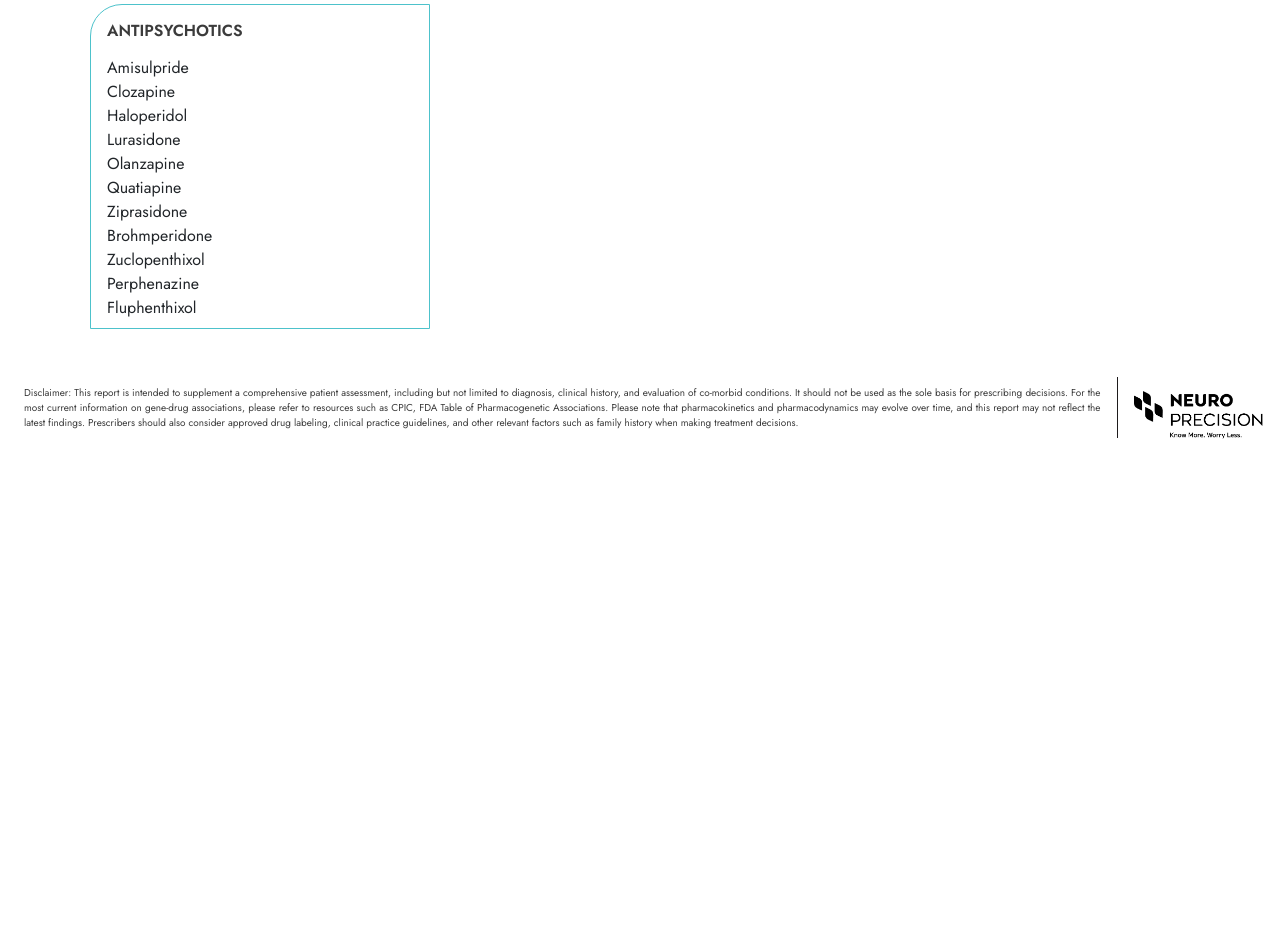
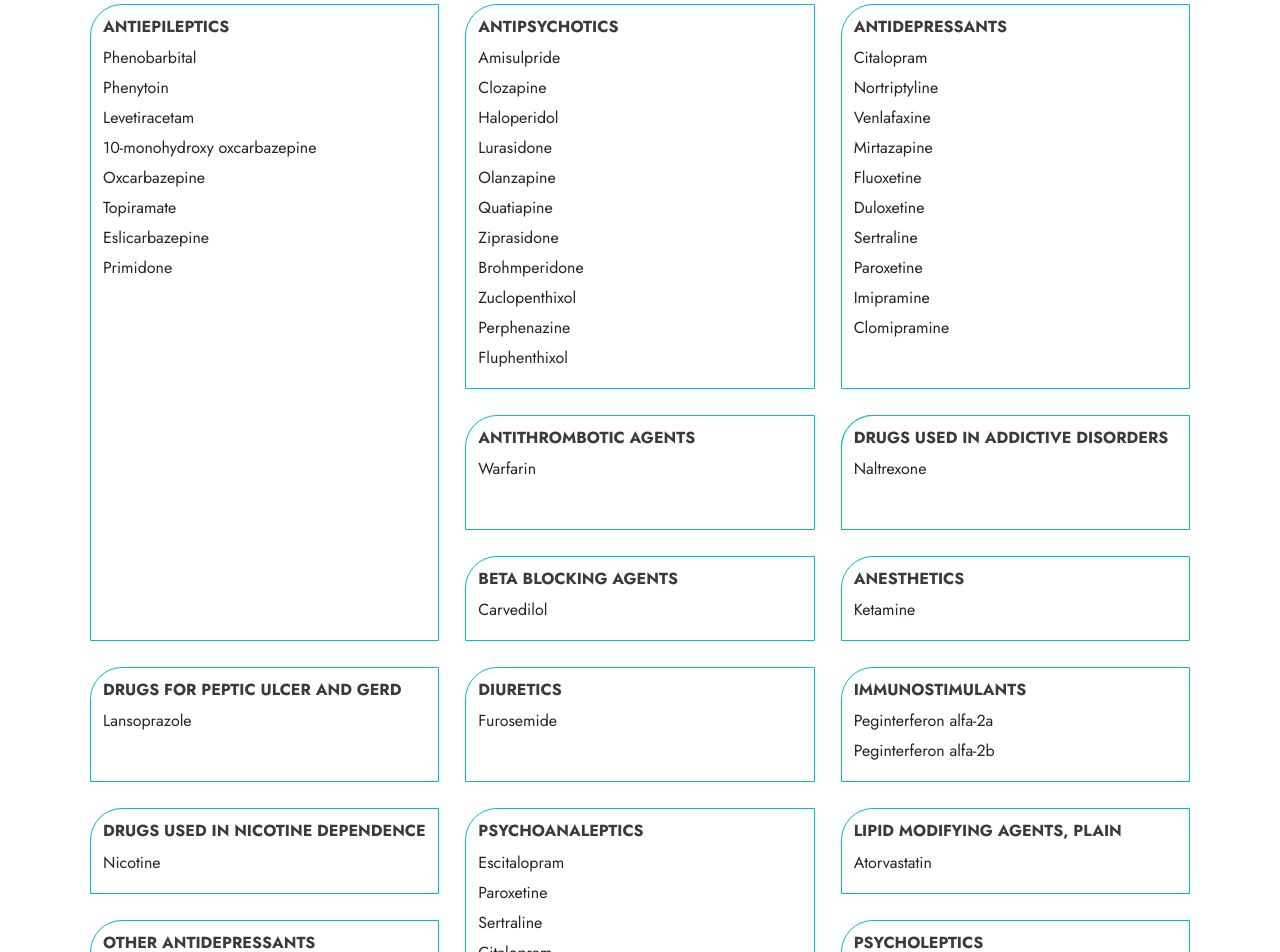
Before and after one commit to dhanashrilk/pgx-report-generator, a React (Create React App) app: page / in a window 1280 px wide. Shown: the part 3500-4452 px from the top of the page. Before the commit the page ends 3970 px from the top, so only its background shows below. Built offline with nearby package versions, Linux system fonts and the light colour scheme.

Commit message:
some changes

```diff
--- a/src/components/cardSection.jsx
+++ b/src/components/cardSection.jsx
@@ -1,27 +1,223 @@
 import React from "react";
+
+// drugData.js
+export const drugData = [
+  {
+    category: "ANTIPSYCHOTICS",
+    items: [
+      "Amisulpride",
+      "Clozapine",
+      "Haloperidol",
+      "Lurasidone",
+      "Olanzapine",
+      "Quatiapine",
+      "Ziprasidone",
+      "Brohmperidone",
+      "Zuclopenthixol",
+      "Perphenazine",
+      "Fluphenthixol",
+    ],
+  },
+  {
+    category: "PSYCHOSTIMULANTS",
+    items: ["Dextroamphetamine", "Atomoxetine"],
+  },
+  {
+    category: "ANTIDEPRESSANTS",
+    items: [
+      "Citalopram",
+      "Nortriptyline",
+      "Venlafaxine",
+      "Mirtazapine",
+      "Fluoxetine",
+      "Duloxetine",
+      "Sertraline",
+      "Paroxetine",
+      "Imipramine",
+      "Clomipramine",
+    ],
+  },
+  {
+    category: "ANTIEPILEPTICS",
+    items: [
+      "Phenobarbital",
+      "Phenytoin",
+      "Levetiracetam",
+      "10-monohydroxy oxcarbazepine",
+      "Oxcarbazepine",
+      "Topiramate",
+      "Eslicarbazepine",
+      "Primidone",
+    ],
+  },
+  {
+    category: "ANTITHROMBOTIC AGENTS",
+    items: ["Warfarin"],
+  },
+  {
+    category: "BETA BLOCKING AGENTS",
+    items: ["Carvedilol"],
+  },
+  {
+    category: "ANESTHETICS",
+    items: ["Ketamine"],
+  },
+  {
+    category: "DRUGS FOR PEPTIC ULCER AND GERD",
+    items: ["Lansoprazole"],
+  },
+  {
+    category: "DIURETICS",
+    items: ["Furosemide"],
+  },
+  {
+    category: "IMMUNOSTIMULANTS",
+    items: ["Peginterferon alfa-2a", "Peginterferon alfa-2b"],
+  },
+  {
+    category: "DRUGS USED IN NICOTINE DEPENDENCE",
+    items: ["Nicotine"],
+  },
+  {
+    category: "LIPID MODIFYING AGENTS, PLAIN",
+    items: ["Atorvastatin"],
+  },
+  {
+    category: "OTHER ANTIDEPRESSANTS",
+    items: ["Trazodone", "Hydroxybupropion", "Desvenlafaxine"],
+  },
+  {
+    category: "OTHER ANTIEPILEPTICS",
+    items: [
+      "Gabapentin",
+      "Lamotrigine",
+      "Valproate",
+      "Carbamazepine",
+      "Levetiracetam",
+    ],
+  },
+  {
+    category: "PHENOTHIAZINES WITH PIPERAZINE STRUCTURE",
+    items: ["Trifluoperazine"],
+  },
+  {
+    category: "PSYCHOANALEPTICS",
+    items: [
+      "Escitalopram",
+      "Paroxetine",
+      "Sertraline",
+      "Citalopram",
+      "Fluoxetine",
+      "Fluvoxamine",
+      "Desipramine",
+    ],
+  },
+  {
+    category: "SELECTIVE CALCIUM CHANNEL BLOCKERS WITH MAINLY VASCULAR EFFECTS",
+    items: ["Nicardipine", "Nimodipine"],
+  },
+  {
+    category: "CALCIUM CHANNEL BLOCKERS",
+    items: ["Diltiazem"],
+  },
+  {
+    category: "DRUGS USED IN ADDICTIVE DISORDERS",
+    items: ["Naltrexone"],
+  },
+  {
+    category: "LIPID MODIFYING AGENTS",
+    items: [
+      "Simvastatin",
+      "Pravastatin",
+      "Ezetimibe",
+      "HMG CoA reductase inhibitors",
+      "Rosuvastatin",
+      "Atorvastatin",
+      "Losartan",
+    ],
+  },
+  {
+    category: "OTHER BLOOD GLUCOSE LOWERING DRUGS",
+    items: ["Dulaglutide"],
+  },
+  {
+    category: "PSYCHOLEPTICS",
+    items: ["Aripiprazole", "Chlorpromazine", "Fluphenazine", "Lithium"],
+  },
+];
 
 const CardSection = () => {
   return (
     <div className="container">
-      <div className="row">
-        <div className="col-md-4">
-          <div className="card-sec">
-            <h6>ANTIPSYCHOTICS</h6>
-            <div className="py-2">
-              <p>Amisulpride</p>
-              <p>Clozapine</p>
-              <p>Haloperidol</p>
-              <p>Lurasidone</p>
-              <p>Olanzapine</p>
-              <p>Quatiapine</p>
-              <p>Ziprasidone</p>
-              <p>Brohmperidone</p>
-              <p>Zuclopenthixol</p>
-              <p>Perphenazine</p>
-              <p>Fluphenthixol</p>
+      <div
+        className="wrapper"
+        style={{
+          display: "grid",
+          gridTemplateColumns: "repeat(3, 1fr)",
+          gridAutoRows: "auto",
+          gap: "10px",
+        }}
+      >
+        {drugData.map((section, idx) => {
+          const customStyle = {};
+
+          // Positioning customizations to match screenshot layout
+          if (section.category === "ANTIEPILEPTICS") {
+            customStyle.gridColumn = "2 / 0";
+            customStyle.gridRow = "1 / 4";
+          }
+
+          if (section.category === "PSYCHOSTIMULANTS") {
+            customStyle.gridColumn = "3 / 4";
+            customStyle.gridRow = "2 / 3";
+          }
+
+          if (section.category === "ANTIDEPRESSANTS") {
+            customStyle.gridColumn = "3 / 4";
+            customStyle.gridRow = "1 / 2";
+          }
+
+          if (section.category === "PSYCHOANALEPTICS") {
+            customStyle.gridColumn = "2 / 3";
+            customStyle.gridRow = "5 / 7";
+          }
+
+          if (section.category === "PSYCHOLEPTICS") {
+            customStyle.gridColumn = "3 / 4";
+            customStyle.gridRow = "6 / 7";
+          }
+          if (section.category === "CALCIUM CHANNEL BLOCKERS") {
+            customStyle.gridColumn = "3 / 4";
+            customStyle.gridRow = "2 / 3";
+          }
+          if (section.category === "DRUGS USED IN ADDICTIVE DISORDERS") {
+            customStyle.gridColumn = "3 / 4";
+            customStyle.gridRow = "2 / 3";
+          }
+
+          return (
+            <div
+              key={idx}
+              className="card-sec"
+              style={{
+                border: "1px solid #00bcd4",
+
+                padding: "12px",
+                background: "#fff",
+                ...customStyle,
+              }}
+            >
+              <h6 style={{ fontWeight: "bold", marginBottom: "10px" }}>
+                {section.category}
+              </h6>
+              {section.items.map((item, i) => (
+                <p key={i} style={{ marginBottom: "6px" }}>
+                  {item}
+                </p>
+              ))}
             </div>
-          </div>
-        </div>
+          );
+        })}
       </div>
     </div>
   );
```
